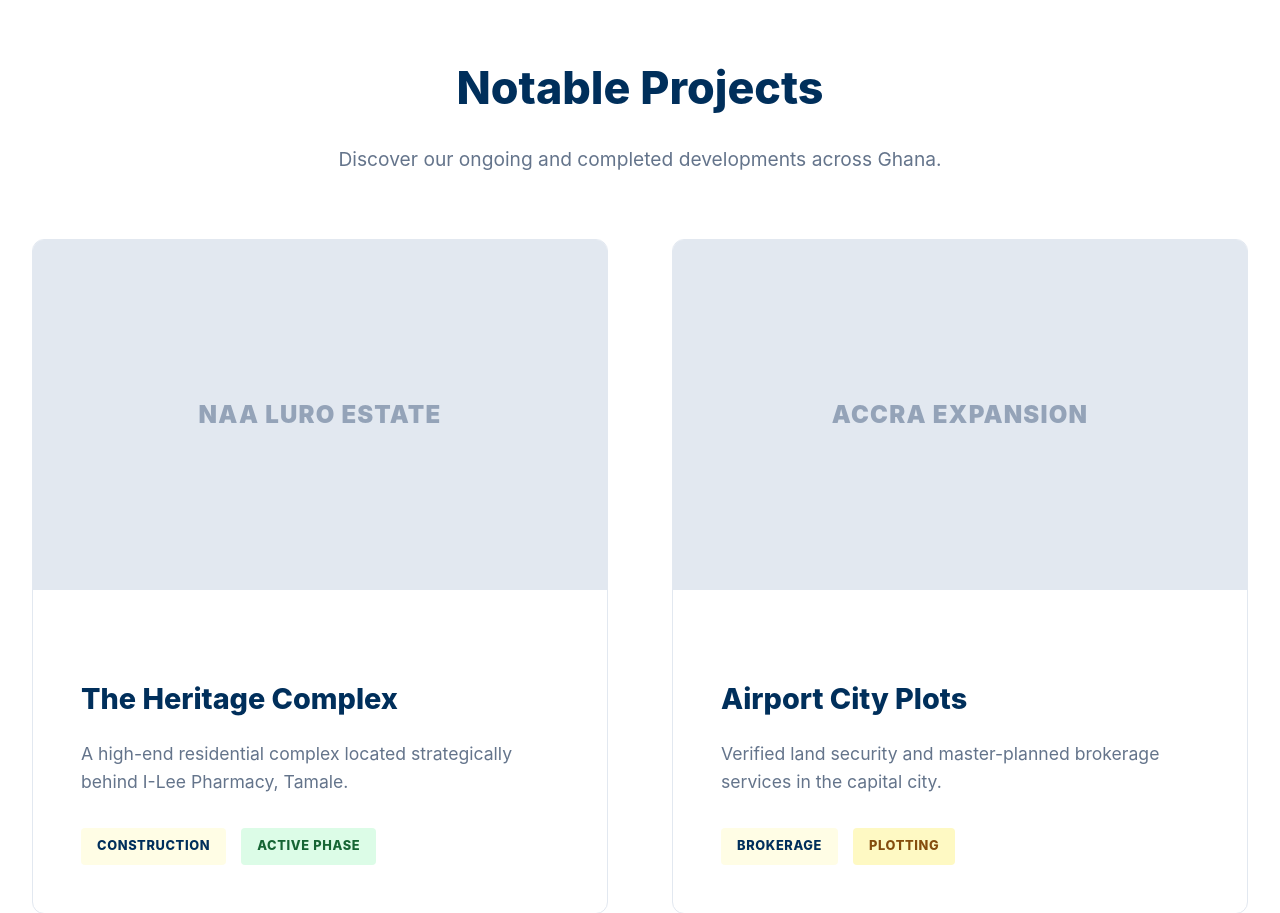
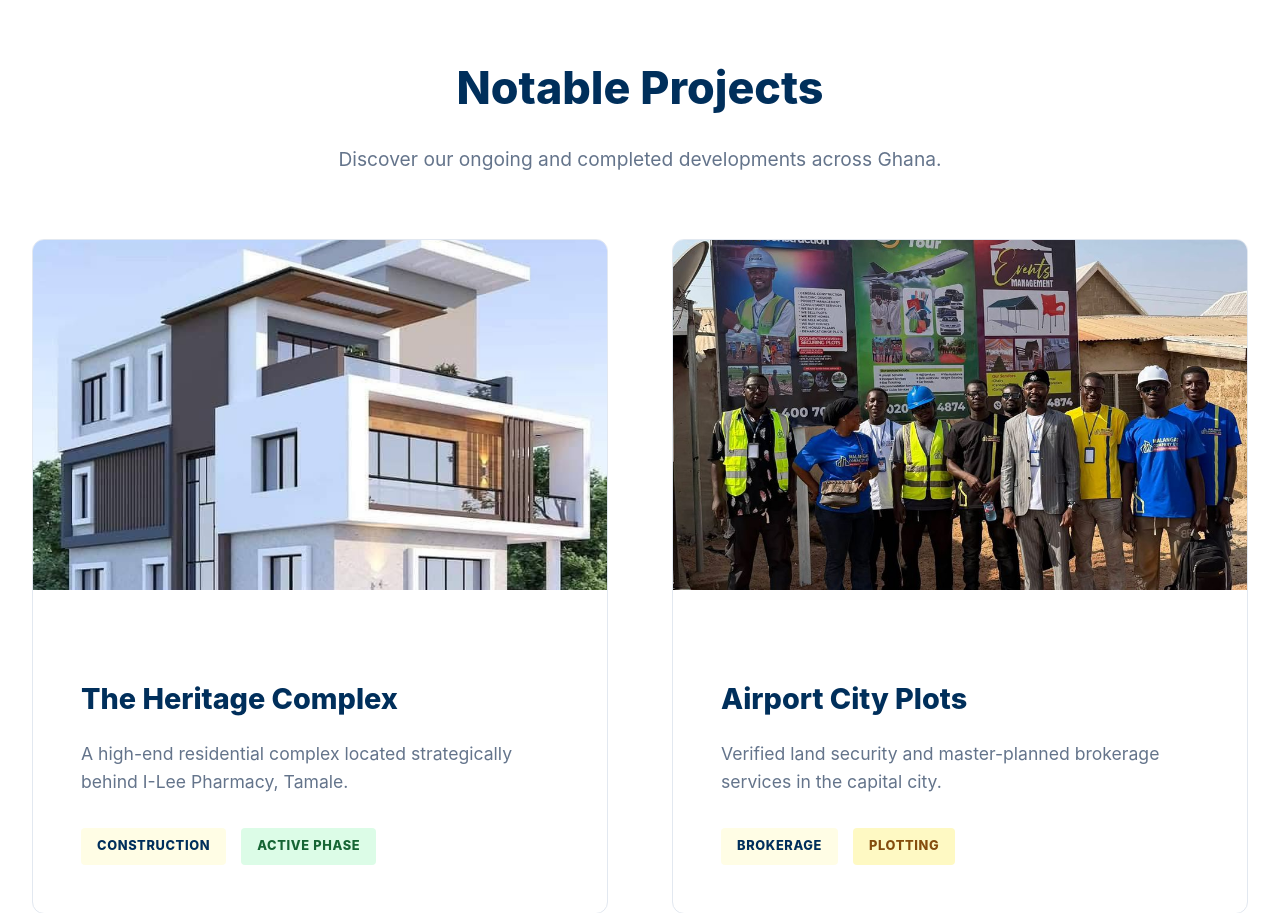
Before and after one commit to Abdul6619977/malanga-real-estate, a Django app: page / in a window 1280 px wide. Shown: the part 4259-5172 px from the top of the page. Run offline with Django 5.2, Linux system fonts and the light colour scheme; data that the repository does not hold is empty.

Commit message:
Add real project images to Notable Projects section

```diff
--- a/templates/core/public_home.html
+++ b/templates/core/public_home.html
@@ -154,7 +154,9 @@
     </div>
     <div style="display: grid; grid-template-columns: repeat(auto-fit, minmax(450px, 1fr)); gap: 4rem;">
         <div style="background: white; border: 1px solid var(--border-light); border-radius: 12px; overflow: hidden; transition: box-shadow 0.3s;" onmouseover="this.style.boxShadow='0 30px 60px rgba(0,0,0,0.08)'" onmouseout="this.style.boxShadow='none'">
-            <div style="height: 350px; background: #e2e8f0; display: flex; align-items: center; justify-content: center; font-weight: 900; color: #94a3b8; font-size: 1.5rem; letter-spacing: 0.05em;">NAA LURO ESTATE</div>
+            <div style="height: 350px; overflow: hidden;">
+                <img src="{% static 'images/tamale_project.jpg' %}" alt="NAA LURO ESTATE - Tamale" style="width: 100%; height: 100%; object-fit: cover; transition: transform 0.4s;" onmouseover="this.style.transform='scale(1.05)'" onmouseout="this.style.transform='scale(1)'">
+            </div>
             <div style="padding: 3rem;">
                 <h4 style="color: var(--bg-malanga); font-size: 1.8rem; margin-bottom: 1rem; font-weight: 800;">The Heritage Complex</h4>
                 <p style="color: var(--text-muted); font-size: 1.1rem; line-height: 1.6;">A high-end residential complex located strategically behind I-Lee Pharmacy, Tamale.</p>
@@ -165,7 +167,9 @@
             </div>
         </div>
         <div style="background: white; border: 1px solid var(--border-light); border-radius: 12px; overflow: hidden; transition: box-shadow 0.3s;" onmouseover="this.style.boxShadow='0 30px 60px rgba(0,0,0,0.08)'" onmouseout="this.style.boxShadow='none'">
-            <div style="height: 350px; background: #e2e8f0; display: flex; align-items: center; justify-content: center; font-weight: 900; color: #94a3b8; font-size: 1.5rem; letter-spacing: 0.05em;">ACCRA EXPANSION</div>
+            <div style="height: 350px; overflow: hidden;">
+                <img src="{% static 'images/accra_project.jpg' %}" alt="Airport City Plots - Accra" style="width: 100%; height: 100%; object-fit: cover; transition: transform 0.4s;" onmouseover="this.style.transform='scale(1.05)'" onmouseout="this.style.transform='scale(1)'">
+            </div>
             <div style="padding: 3rem;">
                 <h4 style="color: var(--bg-malanga); font-size: 1.8rem; margin-bottom: 1rem; font-weight: 800;">Airport City Plots</h4>
                 <p style="color: var(--text-muted); font-size: 1.1rem; line-height: 1.6;">Verified land security and master-planned brokerage services in the capital city.</p>
```
Also changed, not shown: static/images/accra_project.jpg (added), static/images/tamale_project.jpg (added).
